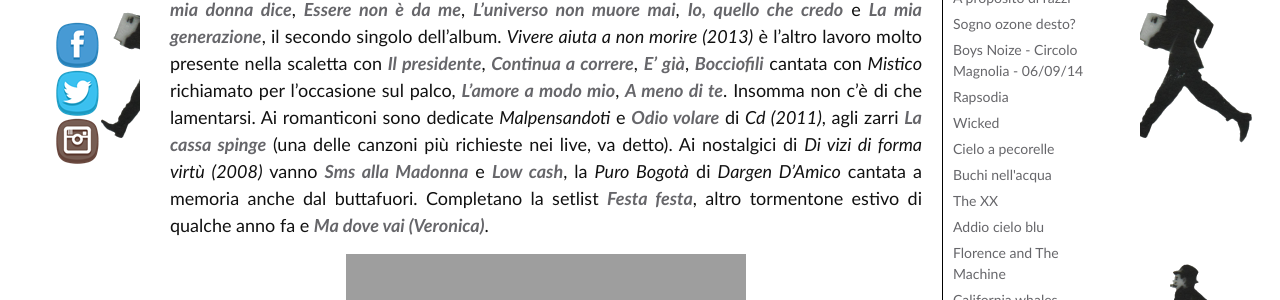
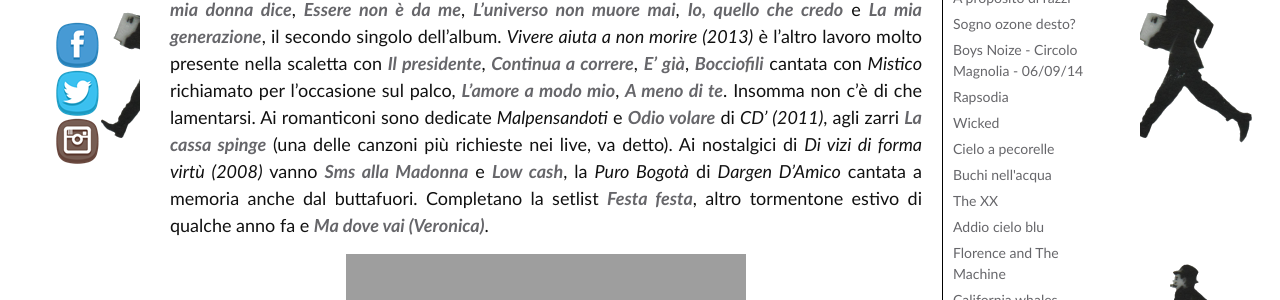
Before and after one commit to ilblogdimm/ilblogdimm, a Jekyll site: the page built from _posts/2015-05-15-DargenD'Amico-ArciOhibò.markdown, in a window 1280 px wide and 900 px high, scrolled down 1184 px. Shown: the part 154-454 px from the top of the window. Built offline with Jekyll 4.4.1, drawn with Linux system fonts in a browser that asks for light colours; comment, search, counter and statistics services are not loaded.

```diff
--- a/_posts/2015-05-15-DargenD'Amico-ArciOhibò.markdown
+++ b/_posts/2015-05-15-DargenD'Amico-ArciOhibò.markdown
@@ -19,7 +19,7 @@ Mezzora vola e non ci si rende nemmeno conto del cambio sul palco. Arriva *Darge
 *- Avete problemi respiratori? -* chiede *JD'* al pubblico dell'Ohibò ancora prima di iniziare con un mash-up di **[*Ode in volontaria*](https://www.youtube.com/watch?v=HS3CN5uJtL4)** e **[*Arrivi. Stai scomodo e te ne vai*](https://www.youtube.com/watch?v=LDhT0kHO-NM)**. I live di Dargen D'Amico, per sua stessa ammissione, sono spesso una via di mezzo tra un concerto e un jukebox anche se è sempre complicato capire quanto sia involontaria la scelta. La sensazione è quella di assistere ad una esibizione quasi improvvisata con una scaletta liquida che cambia forma in base alle richieste del pubblico.
 L'album più suonato è *D'iO*, l'ultimo lavoro dell'artista milanese uscito a inizio anno. Tra le canzoni più richieste figurano **[*Amo Milano*](https://youtu.be/a3Vp432vm8Q)** e **[*Modigliani*](https://youtu.be/vH1OxKR_Hvo)** accompagnate da **[*La mia donna dice*](https://youtu.be/UVctuGcw3H4)**,
 **[*Essere non è da me*](https://youtu.be/16eodsUD6-4)**, **[*L'universo non muore mai*](https://youtu.be/0VivA-ftwVk)**,
-**[*Io, quello che credo*](https://www.youtube.com/watch?v=0xKtyQIir0M)** e **[*La mia generazione*](https://youtu.be/bM-oI-xkYLw)**, il secondo singolo dell'album. *Vivere aiuta a non morire (2013)* è l'altro lavoro molto presente nella scaletta con **[*Il presidente*](https://www.youtube.com/watch?v=CPstOANlxTA)**, **[*Continua a correre*](https://www.youtube.com/watch?v=Rv1FnbSAduI)**, **[*E' già*](https://www.youtube.com/watch?v=0h4_sHzZKHs)**, **[*Bocciofili*](https://www.youtube.com/watch?v=Sk51TwpUtb4)** cantata con *Mistico* richiamato per l'occasione sul palco, **[*L'amore a modo mio*](https://www.youtube.com/watch?v=dNAf2n0VGqU)**, **[*A meno di te*](https://www.youtube.com/watch?v=HcMPanlAMik)**. Insomma non c'è di che lamentarsi. Ai romanticoni sono dedicate *Malpensandoti* e **[*Odio volare*](https://www.youtube.com/watch?v=i5ccZCwxLcA)** di *Cd (2011)*, agli zarri **[*La cassa spinge*](https://www.youtube.com/watch?v=mpJ0PtRIrZY)** (una delle canzoni più richieste nei live, va detto). Ai nostalgici di *Di vizi di forma virtù (2008)* vanno **[*Sms alla Madonna*](https://www.youtube.com/watch?v=7oYJGmhYraM)** e **[*Low cash*](https://www.youtube.com/watch?v=kpvkM_hG5nw)**, la *Puro Bogotà* di *Dargen D'Amico* cantata a memoria anche dal buttafuori. Completano la setlist **[*Festa festa*](https://www.youtube.com/watch?v=d5NTPDG7Js0)**, altro tormentone estivo di qualche anno fa e **[*Ma dove vai (Veronica)*](https://www.youtube.com/watch?v=niy3tg1p-7c)**.
+**[*Io, quello che credo*](https://www.youtube.com/watch?v=0xKtyQIir0M)** e **[*La mia generazione*](https://youtu.be/bM-oI-xkYLw)**, il secondo singolo dell'album. *Vivere aiuta a non morire (2013)* è l'altro lavoro molto presente nella scaletta con **[*Il presidente*](https://www.youtube.com/watch?v=CPstOANlxTA)**, **[*Continua a correre*](https://www.youtube.com/watch?v=Rv1FnbSAduI)**, **[*E' già*](https://www.youtube.com/watch?v=0h4_sHzZKHs)**, **[*Bocciofili*](https://www.youtube.com/watch?v=Sk51TwpUtb4)** cantata con *Mistico* richiamato per l'occasione sul palco, **[*L'amore a modo mio*](https://www.youtube.com/watch?v=dNAf2n0VGqU)**, **[*A meno di te*](https://www.youtube.com/watch?v=HcMPanlAMik)**. Insomma non c'è di che lamentarsi. Ai romanticoni sono dedicate *Malpensandoti* e **[*Odio volare*](https://www.youtube.com/watch?v=i5ccZCwxLcA)** di *CD' (2011)*, agli zarri **[*La cassa spinge*](https://www.youtube.com/watch?v=mpJ0PtRIrZY)** (una delle canzoni più richieste nei live, va detto). Ai nostalgici di *Di vizi di forma virtù (2008)* vanno **[*Sms alla Madonna*](https://www.youtube.com/watch?v=7oYJGmhYraM)** e **[*Low cash*](https://www.youtube.com/watch?v=kpvkM_hG5nw)**, la *Puro Bogotà* di *Dargen D'Amico* cantata a memoria anche dal buttafuori. Completano la setlist **[*Festa festa*](https://www.youtube.com/watch?v=d5NTPDG7Js0)**, altro tormentone estivo di qualche anno fa e **[*Ma dove vai (Veronica)*](https://www.youtube.com/watch?v=niy3tg1p-7c)**.
 
 {% img /assets/JD'.jpg JD' %}
 
```
Also changed, not shown: other parts of _posts/2015-05-15-DargenD'Amico-ArciOhibò.markdown (+1 -1 lines).
